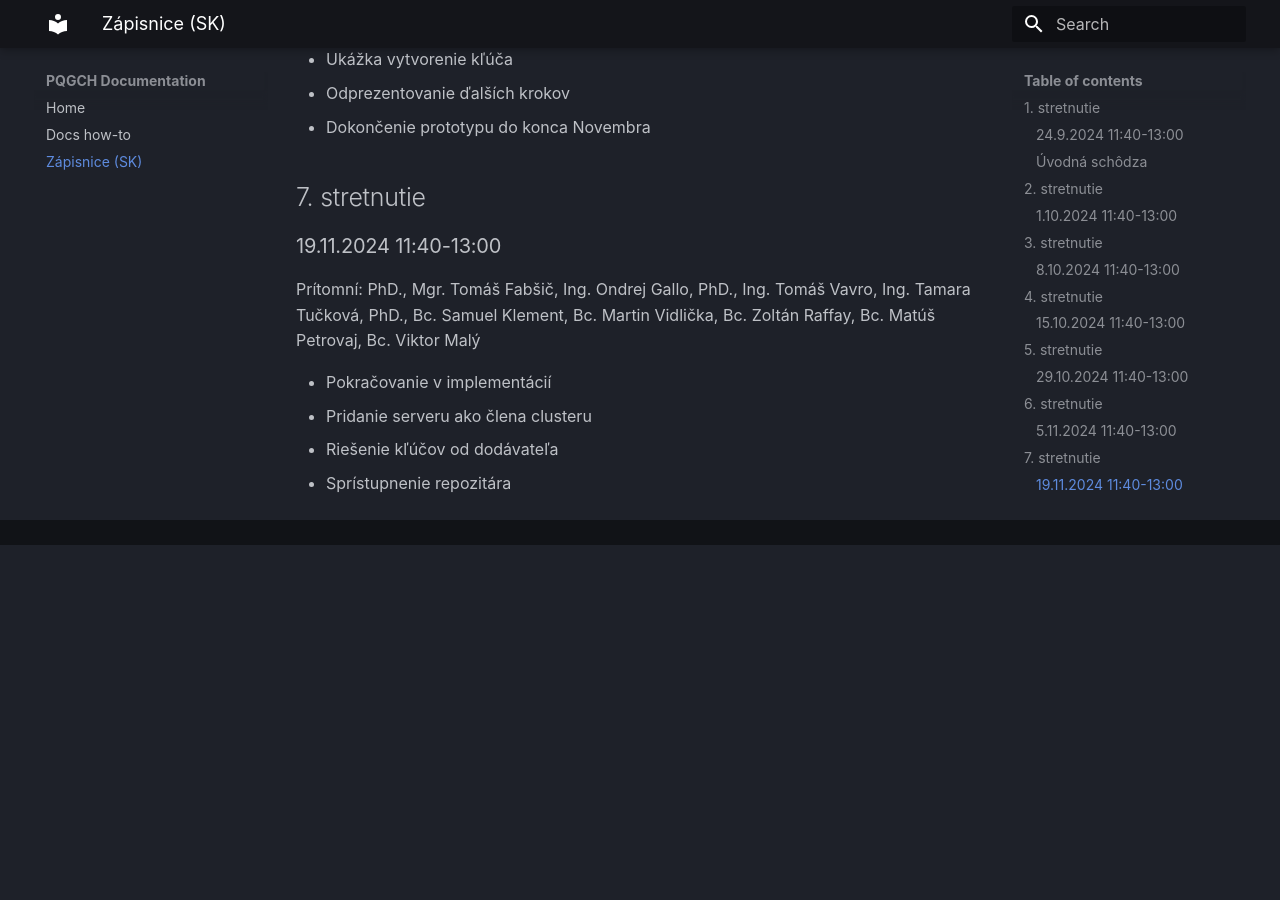
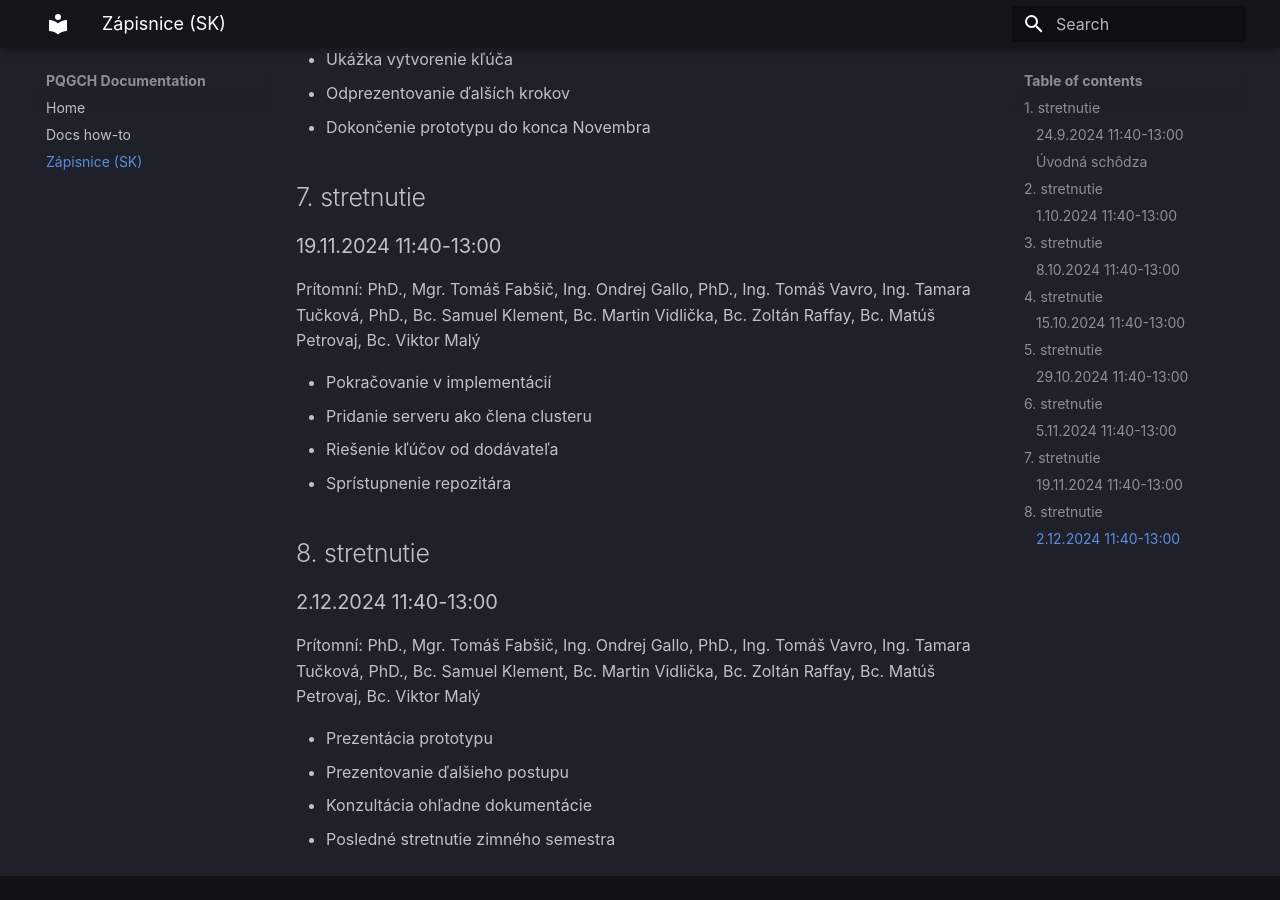
Before and after one commit to FEI-PQGCH/FEI-PQGCH.github.io, an MkDocs documentation site: the page built from docs/zapisnice.md, in a window 1280 px wide and 900 px high, scrolled down 2256 px. Built offline with MkDocs 1.6.1 and Material for MkDocs 9.7.7, drawn with Linux system fonts in a browser that asks for light colours; before the commit the page ends 2800 px from its top, so only the background shows below that.

Commit message:
zapisnica 8

```diff
--- a/docs/zapisnice.md
+++ b/docs/zapisnice.md
@@ -85,3 +85,15 @@
 - Pridanie serveru ako člena clusteru
 - Riešenie kľúčov od dodávateľa
 - Sprístupnenie repozitára
+
+
+## 8. stretnutie
+
+### 2.12.2024 11:40-13:00
+
+Prítomní:  PhD., Mgr. Tomáš Fabšič, Ing. Ondrej Gallo, PhD., Ing. Tomáš Vavro, Ing. Tamara Tučková, PhD., Bc. Samuel Klement, Bc. Martin Vidlička, Bc. Zoltán Raffay, Bc. Matúš Petrovaj, Bc. Viktor Malý
+
+- Prezentácia prototypu
+- Prezentovanie ďalšieho postupu
+- Konzultácia ohľadne dokumentácie
+- Posledné stretnutie zimného semestra
```
Also changed, not shown: site/search/search_index.json, site/sitemap.xml, site/zapisnice/index.html, 1 other file.
